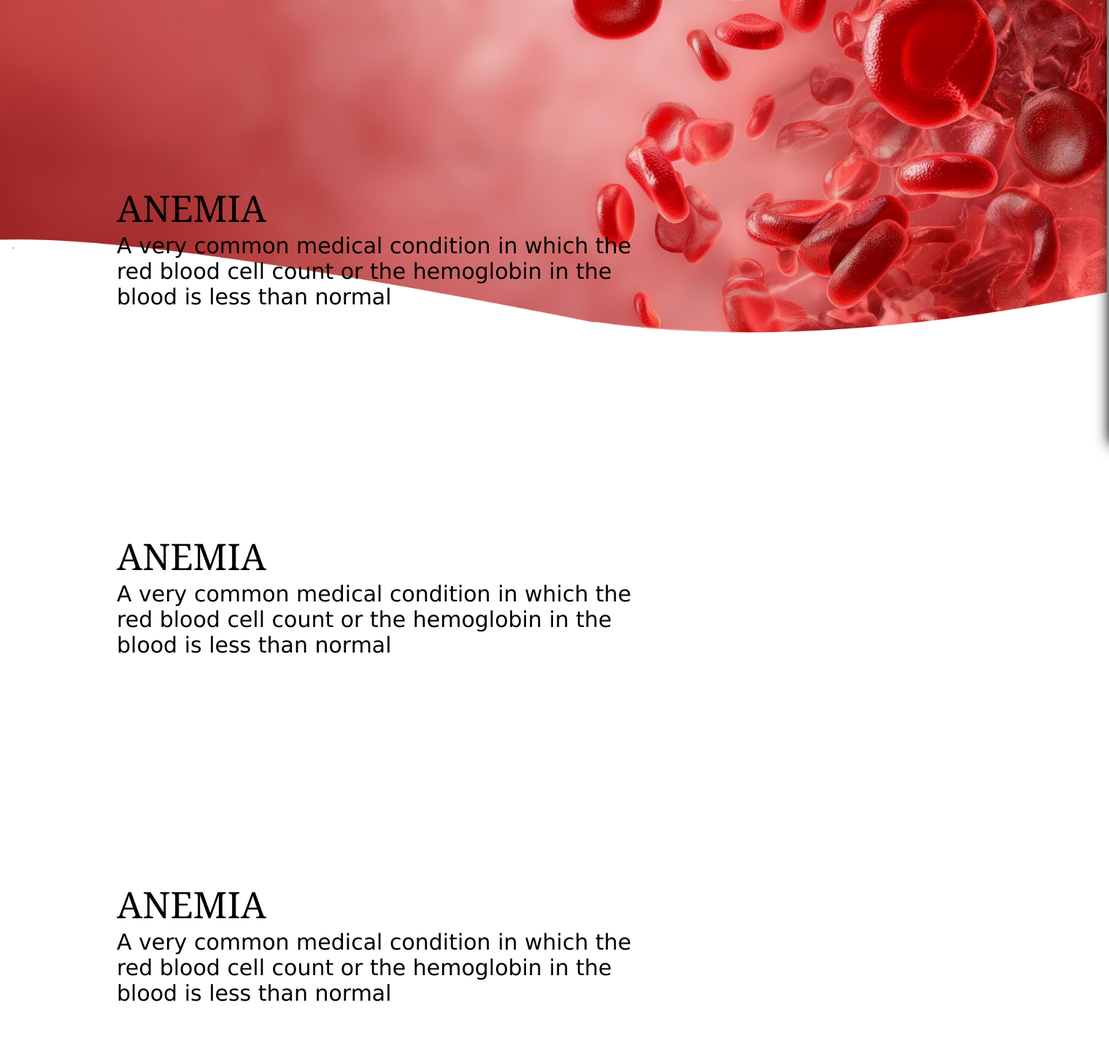
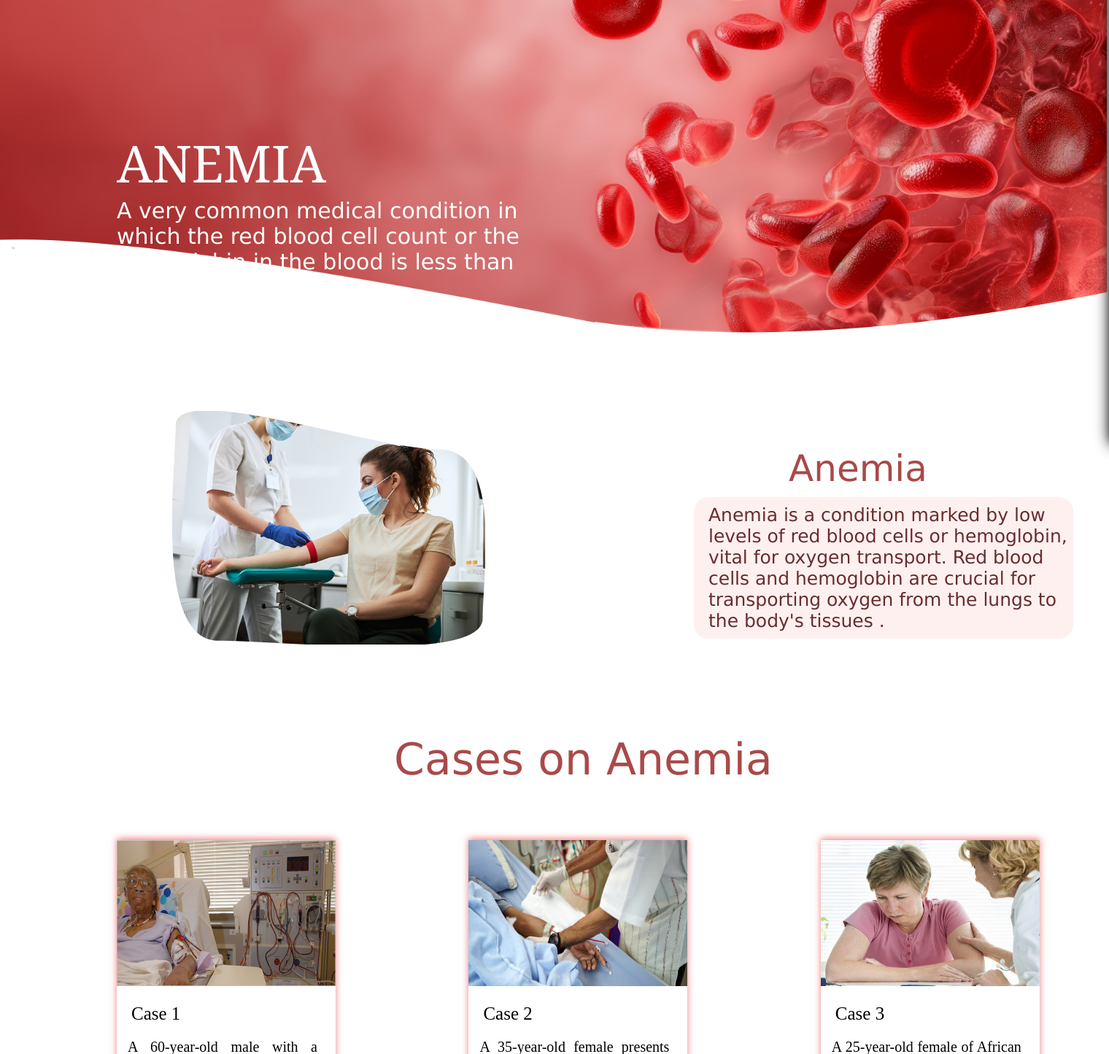
Before and after one commit to jupakulasanjay/AnemiaPrediction, a Flask app: page / in a window 1520 px wide; the page is wider, and only the part inside the window is pictured. Shown: the part 200-1644 px from the top of that part at 73% size. Run offline with Flask 3, Linux system fonts and the light colour scheme.

Commit message:
Homae page tentative

```diff
--- a/templates/index.html
+++ b/templates/index.html
@@ -130,14 +130,26 @@
             padding-left: 10%;
             width: 50%;
             font-family: Georgia, serif;
-            margin-top: 20%;
+            font-size: 70px;
+            margin-top: 15%;
+            color: white;
+        }
+
+        .home-image1 {
+            font-size: 50px;
+            padding-left: 15%;
+            width: 50%;
+            font-family: Georgia, serif;
+            margin-top: 10%;
+            display: flex;
         }
 
         .home-content {
             font-size: 30px;
-            width: 50%;
+            width: 40%;
             font-family: Verdana, sans-serif;
             padding-left: 10%;
+            color: white;
         }
 
         .form-container {
@@ -150,6 +162,82 @@
             transition: transform 0.5s ease;
             transform: translateX(100%);
         }
+
+        .home-image1-content-container {
+            font-size: 50px;
+            font-family: Verdana, sans-serif;
+        }
+
+        .home-image1-content-heading {
+            font-size: 50px;
+            padding-left: 80%;
+            font-family: Verdana, sans-serif;
+            margin-top: 50px;
+            color: #aa4949;
+        }
+
+        .home-image1-content-body {
+            font-size: 25px;
+            margin-left: 55%;
+            padding-left: 20px;
+            color: #682d2d;
+            padding-top: 10px;
+            font-family: Verdana, sans-serif;
+            width: 500px;
+            margin-top: 10px;
+            background: #ffbfbf3b;
+            padding-bottom: 10px;
+            border-radius: 20PX;
+        }
+
+        .case-content {
+            font-size: 60px;
+            width: 40%;
+            font-family: Verdana, sans-serif;
+            padding-left: 35%;
+            color: #aa4949;
+            margin-top: 8%;
+        }
+
+        .cases-container {
+            margin-left: 10%;
+            margin-right: 10%;
+            display: flex;
+            margin-top: 5%;
+        }
+
+        .case-box1 {
+            box-shadow: 0 -2px 9px 0 rgb(238 73 73 / 71%), 0 0px;
+        }
+
+        .case-box2 {
+            box-shadow: 0 -2px 9px 0 rgb(238 73 73 / 71%), 0 0px;
+            margin-left: 15%;
+        }
+
+        .cases-iamge {
+            width: 300px;
+            height: 200px;
+        }
+
+        .case-content-heading {
+            padding: 20px;
+            font-size: 25px;
+        }
+
+        .case-content-body {
+            width: 260px;
+            padding-left: 15px;
+            text-align: justify;
+            font-size: 20px;
+        }
+
+        .home-footer {
+            height: 66px;
+            margin-top: 100px;
+            background: #c12b2b;
+        }
+
 
         .form {
             background-color: #ffffffaf;
@@ -428,44 +516,67 @@
                 less than normal
             </div>
 
-            <div class="home-heading">
-                ANEMIA
-            </div>
-            <div class="home-content">
-                A very common medical condition in which the red blood cell count or the hemoglobin in the blood is
-                less than normal
+            <div class="home-image1">
+                <img id="home-image-1" src="/static/homeimage1.png" alt="home-image-1">
+                <div class="home-image1-content-container">
+                    <div class="home-image1-content-heading">
+                        Anemia
+                    </div>
+                    <div class="home-image1-content-body">
+                        Anemia is a condition marked by low levels of red blood cells or hemoglobin, vital for oxygen
+                        transport.
+                        Red blood cells and hemoglobin are crucial for transporting oxygen from the lungs to the body's
+                        tissues .
+                    </div>
+                </div>
             </div>
 
-            <div class="home-heading">
-                ANEMIA
+            <div class="case-content">
+                Cases on Anemia
             </div>
-            <div class="home-content">
-                A very common medical condition in which the red blood cell count or the hemoglobin in the blood is
-                less than normal
-            </div>
-            <div class="home-heading">
-                ANEMIA
-            </div>
-            <div class="home-content">
-                A very common medical condition in which the red blood cell count or the hemoglobin in the blood is
-                less than normal
+            <div>
+
             </div>
 
-            <div class="home-heading">
-                ANEMIA
-            </div>
-            <div class="home-content">
-                A very common medical condition in which the red blood cell count or the hemoglobin in the blood is
-                less than normal
+            <div class="cases-container">
+                <div class="case-box1">
+                    <img class="cases-iamge" id="home-image-1" src="/static/case1.jpg" alt="home-image-1">
+                    <div class="case-content-heading"> Case 1</div>
+                    <div class="case-content-body">
+                        A 60-year-old male with a history of pernicious anemia presents with neurological symptoms such
+                        as tingling sensations in the hands and feet, along with weakness and difficulty walking.
+                        Laboratory tests reveal low hemoglobin and hematocrit levels. Serum vitamin B12 levels are
+                        significantly decreased, confirming a diagnosis of vitamin B12 deficiency anemia.
+                    </div>
+                </div>
+
+                <div class="case-box2">
+                    <img class="cases-iamge" id="home-image-1" src="/static/case2.jpg" alt="home-image-1">
+                    <div class="case-content-heading"> Case 2</div>
+                    <div class="case-content-body">
+                        A 35-year-old female presents with fatigue, weakness, and shortness of breath on exertion. She
+                        reports heavy menstrual bleeding for several months. Laboratory tests reveal low hemoglobin and
+                        hematocrit levels, along with microcytic and hypochromic red blood cells. Iron studies confirm
+                        iron deficiency, indicating iron-deficiency anemia secondary to menorrhagia.
+                    </div>
+                </div>
+
+                <div class="case-box2">
+                    <img class="cases-iamge" id="home-image-1" src="/static/case3.jpg" alt="home-image-1">
+                    <div class="case-content-heading"> Case 3</div>
+                    <div class="case-content-body">
+                        A 25-year-old female of African descent presents with jaundice, dark urine, and fatigue.
+                        Laboratory tests reveal low hemoglobin and elevated bilirubin levels. Peripheral blood smear
+                        shows evidence of hemolysis with schistocytes and spherocytes. Coombs test is positive for
+                        autoimmune hemolytic anemia, suggesting an autoimmune etiology.
+                    </div>
+                </div>
             </div>
 
-            <div class="home-heading">
-                ANEMIA
+            <div class="home-footer">
+
             </div>
-            <div class="home-content">
-                A very common medical condition in which the red blood cell count or the hemoglobin in the blood is
-                less than normal
-            </div>
+
         </div>
 
 
```
Also changed, not shown: static/Home1.jpg (deleted), static/case1.jpg (added), static/case2.jpg (added), static/case3.jpg (added), static/homeimage1.png (added).
